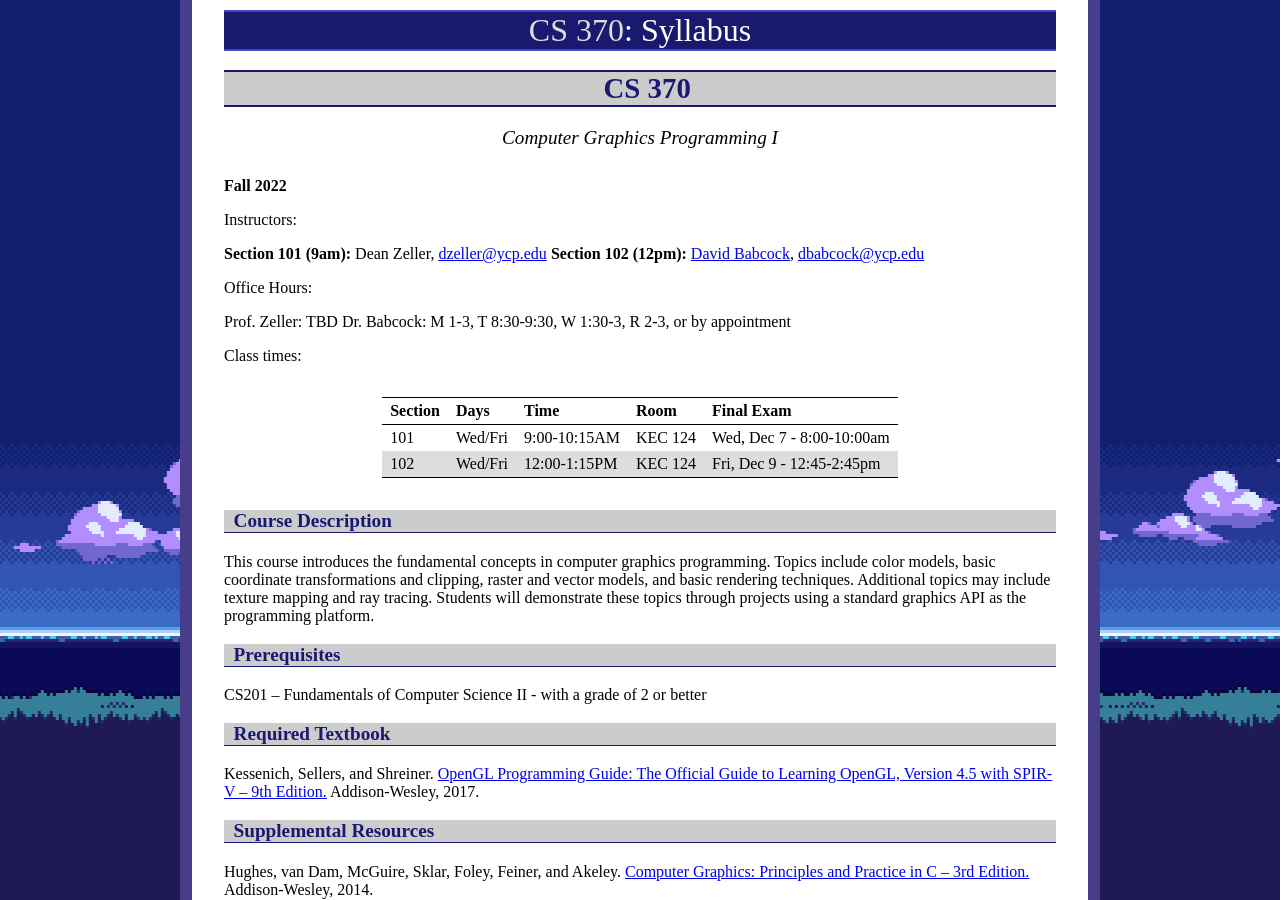
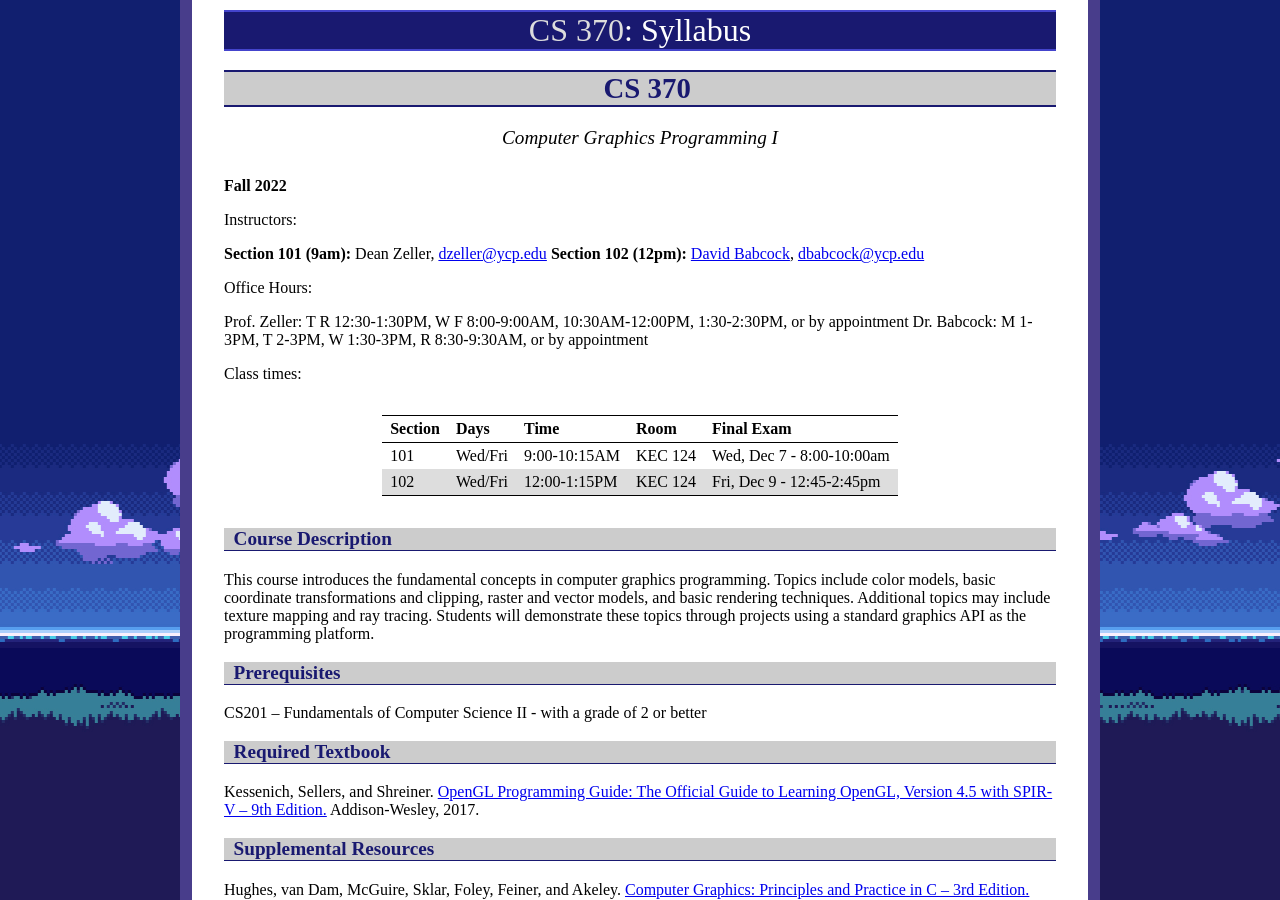
Before and after one commit to ycpcs/cs370-fall2022, a Jekyll site: the page built from syllabus.md, in a window 1280 px wide and 900 px high. Built offline with Jekyll 4.4.1, drawn with Linux system fonts in a browser that asks for light colours.

Commit message:
fix office hours
fix office hours

```diff
--- a/syllabus.md
+++ b/syllabus.md
@@ -16,8 +16,8 @@ Instructors:
 
 Office Hours:
 
-Prof. Zeller: TBD
-Dr. Babcock: M 1-3, T 8:30-9:30, W 1:30-3, R 2-3, or by appointment
+Prof. Zeller: T R 12:30-1:30PM, W F 8:00-9:00AM, 10:30AM-12:00PM, 1:30-2:30PM, or by appointment
+Dr. Babcock: M 1-3PM, T 2-3PM, W 1:30-3PM, R 8:30-9:30AM, or by appointment
 
 Class times:
 
```
